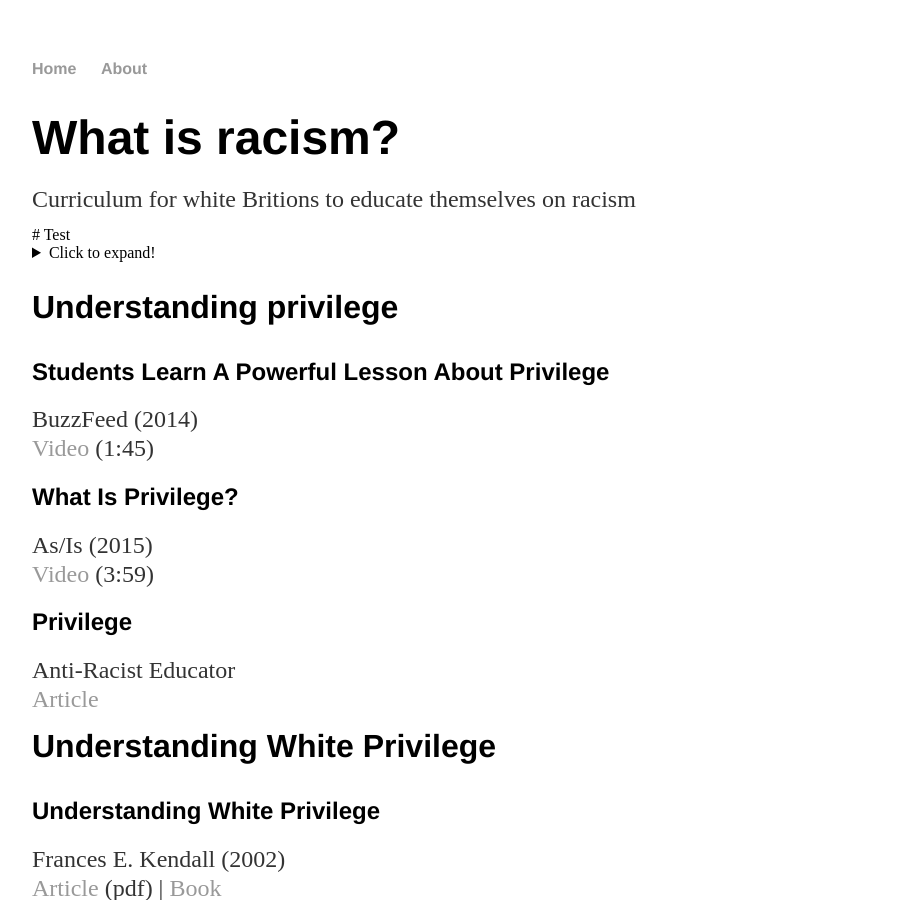
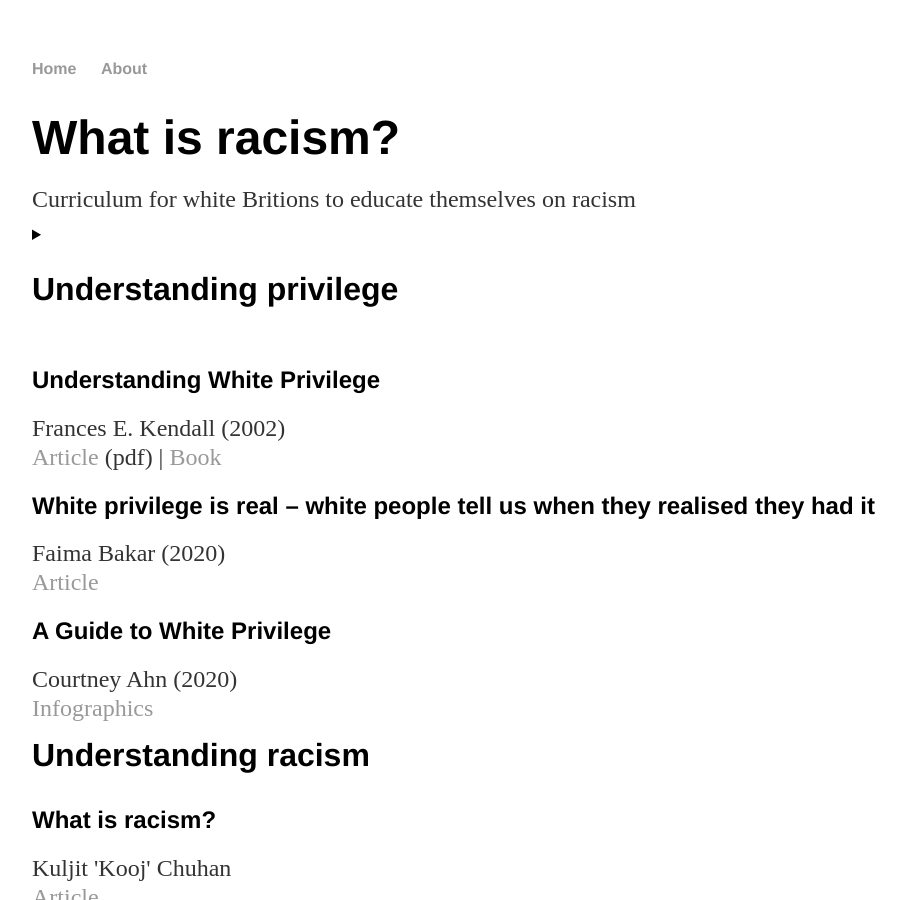
Before and after one commit to whatisracism/whatisracism.github.io, a Jekyll site: the page built from index.html, in a window 1280 px wide and 900 px high. Shown: the whole window, without its empty margins (160-1066 px from the left). Built offline with Jekyll 4.4.1, drawn with Linux system fonts in a browser that asks for light colours.

Commit message:
Update index.html

```diff
--- a/index.html
+++ b/index.html
@@ -6,14 +6,10 @@ title: "What is racism?"
 	<h1>What is racism?</h1>
 	<p>Curriculum for white Britions to educate themselves on racism</p>
 </div><!-- /.blurb -->
-# Test
+
 <details>
-  <summary>Click to expand!</summary>
+  <summary><h2>Understanding privilege</h2></summary>
 
-	Test
-	</details>
-
-<h2>Understanding privilege</h2>
 <h4>Students Learn A Powerful Lesson About Privilege</h4>
 <p>BuzzFeed (2014)</p>
 <p><a href="https://www.youtube.com/watch?v=2KlmvmuxzYE">Video</a> (1:45)</p>
@@ -24,6 +20,8 @@ title: "What is racism?"
 <p>Anti-Racist Educator</p>
 <p><a class="c3" href="https://www.theantiracisteducator.com/privilege">Article</a></p>
 <h2>Understanding White Privilege</h2>
+</details>
+
 <h4>Understanding White Privilege</h4>
 <p>Frances E. Kendall (2002)</p>
 <p><a href="http://www.goldenbridgesschool.org/uploads/1/9/5/4/19541249/understanding_white_privilege_-_kendall_edited.pd">Article</a> (pdf) | <a href="https://www.routledge.com/Understanding-White-Privilege-Creating-Pathways-to-Authentic-Relationships/Kendall/p/book/9780415874274">Book</a></p>
```
